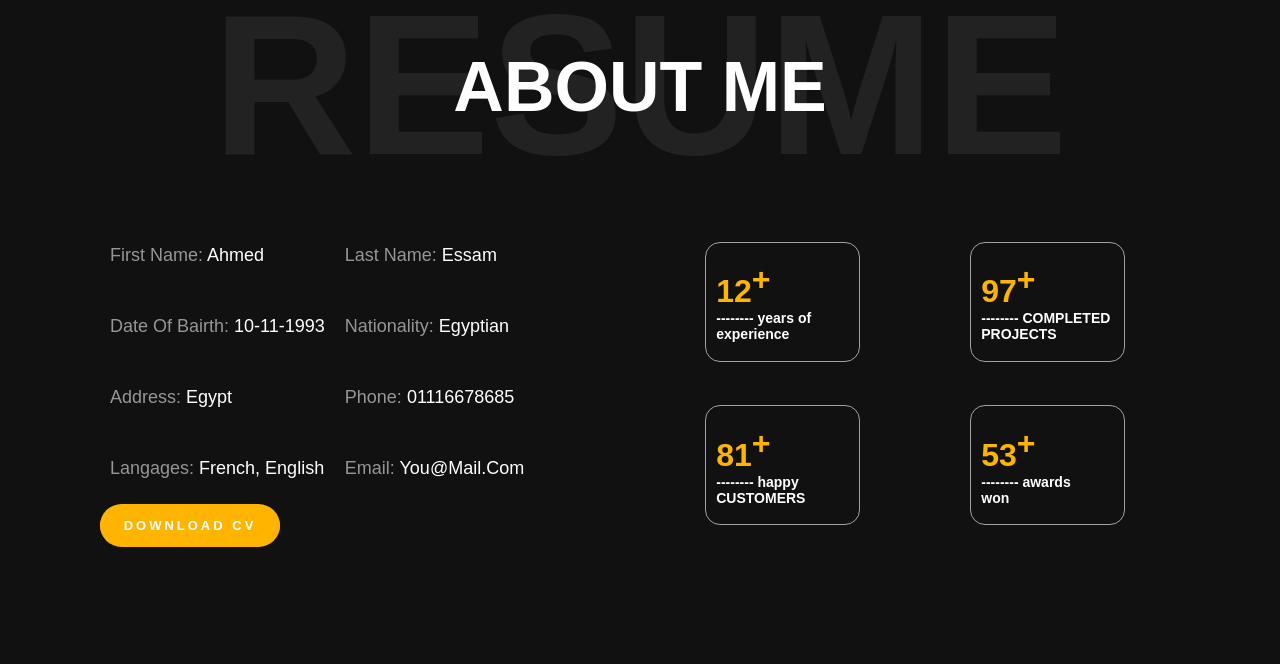
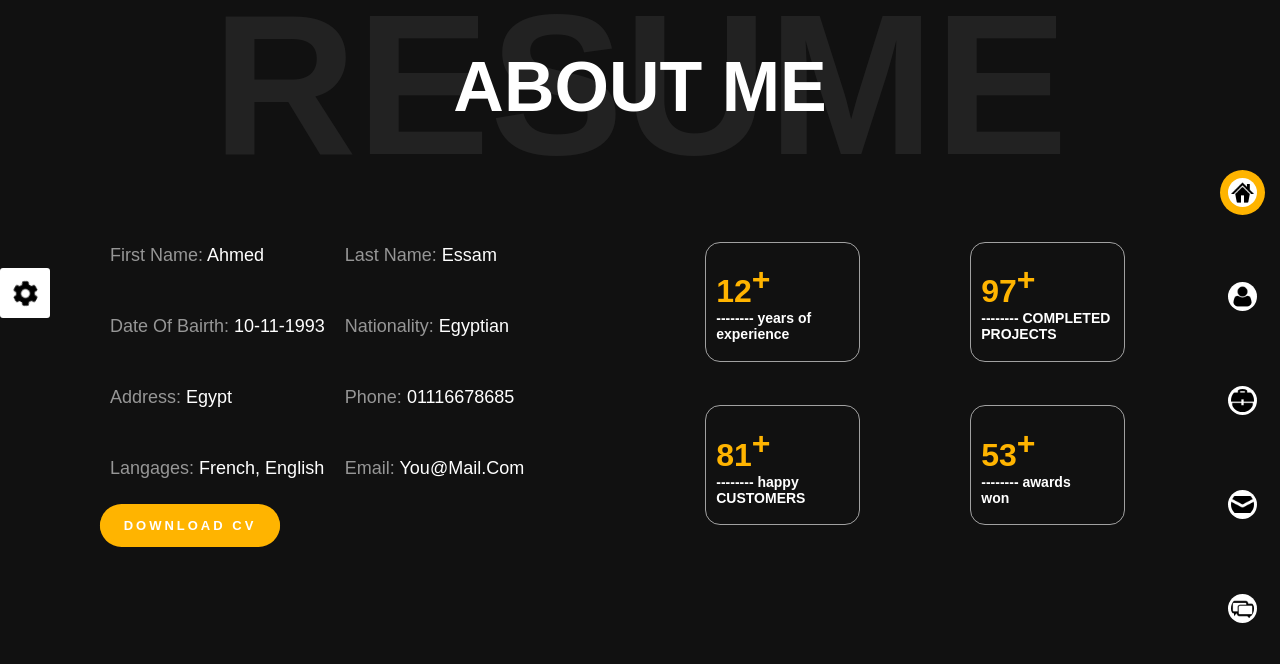
Before and after one commit to AhmedEssamHassan/amazing-portfolio, a plain HTML site: page about/about.html in a window 1280 px wide. Drawn offline with Linux system fonts and the light colour scheme.

Commit message:
adding nav bar and settings icon to the about bage

```diff
--- a/about/about.html
+++ b/about/about.html
@@ -14,6 +14,57 @@
   </head>
 </html>
 <body class="about-body">
+  <nav class="abslute">
+    <ul>
+      <li>
+        <a class="img" href="">
+          <div class="cover home change-color">
+            <img class="nav-img" src="../img/iconfinder_home_298794.png" alt="" />
+          </div>
+        </a>
+      </li>
+      <li>
+        <a href="about/about.html" class="img">
+          <div class="cover">
+            <img class="nav-img" src="../img/iconfinder_user_1608727.png" alt="" />
+          </div>
+        </a>
+      </li>
+      <li>
+        <a href="" class="img">
+          <div class="cover">
+            <img
+              class="nav-img"
+              src="../img/iconfinder_portfolio_3671839.png"
+              alt=""
+            />
+          </div>
+        </a>
+      </li>
+      <li>
+        <a href="" class="img">
+          <div class="cover">
+            <img
+              class="nav-img"
+              src="../img/iconfinder_contact_126567.png"
+              alt=""
+            />
+          </div>
+        </a>
+      </li>
+      <li>
+        <a href="" class="img">
+          <div class="cover">
+            <img class="nav-img" src="../img/iconfinder_messages_216331.png" />
+          </div>
+        </a>
+      </li>
+    </ul>
+  </nav>
+  <div class="settings">
+    <img src="../img/iconfinder_settings_326699.png" alt="" />
+  </div>
+
   <div class="header-front">
     <h1>about <span>me</span></h1>
   </div>
@@ -45,13 +96,13 @@
         <h1 class="small">experience</h1>
       </div>
       <div class="same projects">
-        <h1 class=" change-color num">97<span class="uper">+</span></h1>
+        <h1 class="change-color num">97<span class="uper">+</span></h1>
         <h1 class="small">-------- COMPLETED</h1>
         <h1 class="small">PROJECTS</h1>
       </div>
       <div class="same happy">
-        <h1 class=" change-color num">81<span class="uper">+</span></h1>
-        <h1 class="small">-------- happy </h1>
+        <h1 class="change-color num">81<span class="uper">+</span></h1>
+        <h1 class="small">-------- happy</h1>
         <h1 class="small">CUSTOMERS</h1>
       </div>
       <div class="same awards">
@@ -62,116 +113,3 @@
     </div>
   </div>
 </body>
-<!-- <body>
-
-        <nav class="nav-about">
-          <ul>
-            <li>
-              <a class="img" href="">
-                <div class="cover home change-color">
-                  <img
-                    class="nav-img"
-                    src="img/iconfinder_home_298794.png"
-                    alt=""
-                  />
-                </div>
-              </a>
-            </li>
-            <li>
-              <a href="about/about.html" class="img">
-                <div class="cover">
-                  <img
-                    class="nav-img"
-                    src="img/iconfinder_user_1608727.png"
-                    alt=""
-                  />
-                </div>
-              </a>
-            </li>
-            <li>
-              <a href="" class="img">
-                <div class="cover">
-                  <img
-                    class="nav-img"
-                    src="img/iconfinder_portfolio_3671839.png"
-                    alt=""
-                  />
-                </div>
-              </a>
-            </li>
-            <li>
-              <a href="" class="img">
-                <div class="cover">
-                  <img
-                    class="nav-img"
-                    src="img/iconfinder_contact_126567.png"
-                    alt=""
-                  />
-                </div>
-              </a>
-            </li>
-            <li>
-              <a href="" class="img">
-                <div class="cover">
-                  <img
-                    class="nav-img"
-                    src="img/iconfinder_messages_216331.png"
-                  />
-                </div>
-              </a>
-            </li>
-          </ul>
-        </nav>
-        <div class="about-container">
-          <section class="fst">
-            <h2>about <span class="change-color">me</span></h2>
-            <div class="personal-info">
-              <div class="personal-right-side">
-                <div class="same ex-years">
-                  <h1 class="num">12<span class="uper">+</span></h1>
-                  <h1 class="small">----- years of</h1>
-                  <h1 class="small">experience</h1>
-                </div>
-                <div class="same projects">
-                  <h1 class="num">97<span class="uper">+</span></h1>
-                  <h1 class="small">----- COMPLETED</h1>
-                  <h1 class="small">PROJECTS</h1>
-                </div>
-                <div class="same happy">
-                  <h1 class="num">81<span class="uper">+</span></h1>
-                  <h1 class="small">----- happy</h1>
-                  <h1 class="small">CUSTOMERS</h1>
-                </div>
-                <div class="same awards">
-                  <h1 class="num">53<span class="uper">+</span></h1>
-                  <h1 class="small">----- awards</h1>
-                  <h1 class="small">won</h1>
-                </div>
-              </div>
-              <div class="personal-left-side">
-                <div class="title">
-                  <h1 class="back">resume</h1>
-                  <div class="title-left"><h3>personal infos</h3></div>
-                </div>
-                <div class="personal-list">
-                  <h1 class="l1"><span>first name:</span><br />ahmed</h1>
-                  <h1 class="l2"><span>last name:</span><br />essam</h1>
-                  <h1 class="l3"><span>date of birth:</span><br />10-11-1993</h1>
-                  <h1 class="l4"><span>nationality:</span><br />egyptian</h1>
-                  <h1 class="l5"><span>address:</span><br />egypt</h1>
-                  <h1 class="l6"><span>phone:</span><br />01116678685</h1>
-                  <h1 class="l8"><span>Langages:</span><br />French, English</h1>
-                  <h1 class="l7"><span>email:</span><br />you@mail.com</h1>
-                  <div class="download">
-                    <button>download cv</button>
-                  </div>
-                </div>
-              </div>
-            </div>
-          </section>
-          <section class="sec">
-
-        </section>
-          <section class="trd"></section>
-        </div>
-    </body> -->
--- a/about/style2/about.css
+++ b/about/style2/about.css
@@ -108,3 +108,9 @@
 .uper{
   vertical-align: super;
 }
+
+.abslute{
+  position: fixed;
+  right: 15px;
+  z-index: 55;
+}
```
Also changed, not shown: index.html (+7 -22 lines).
